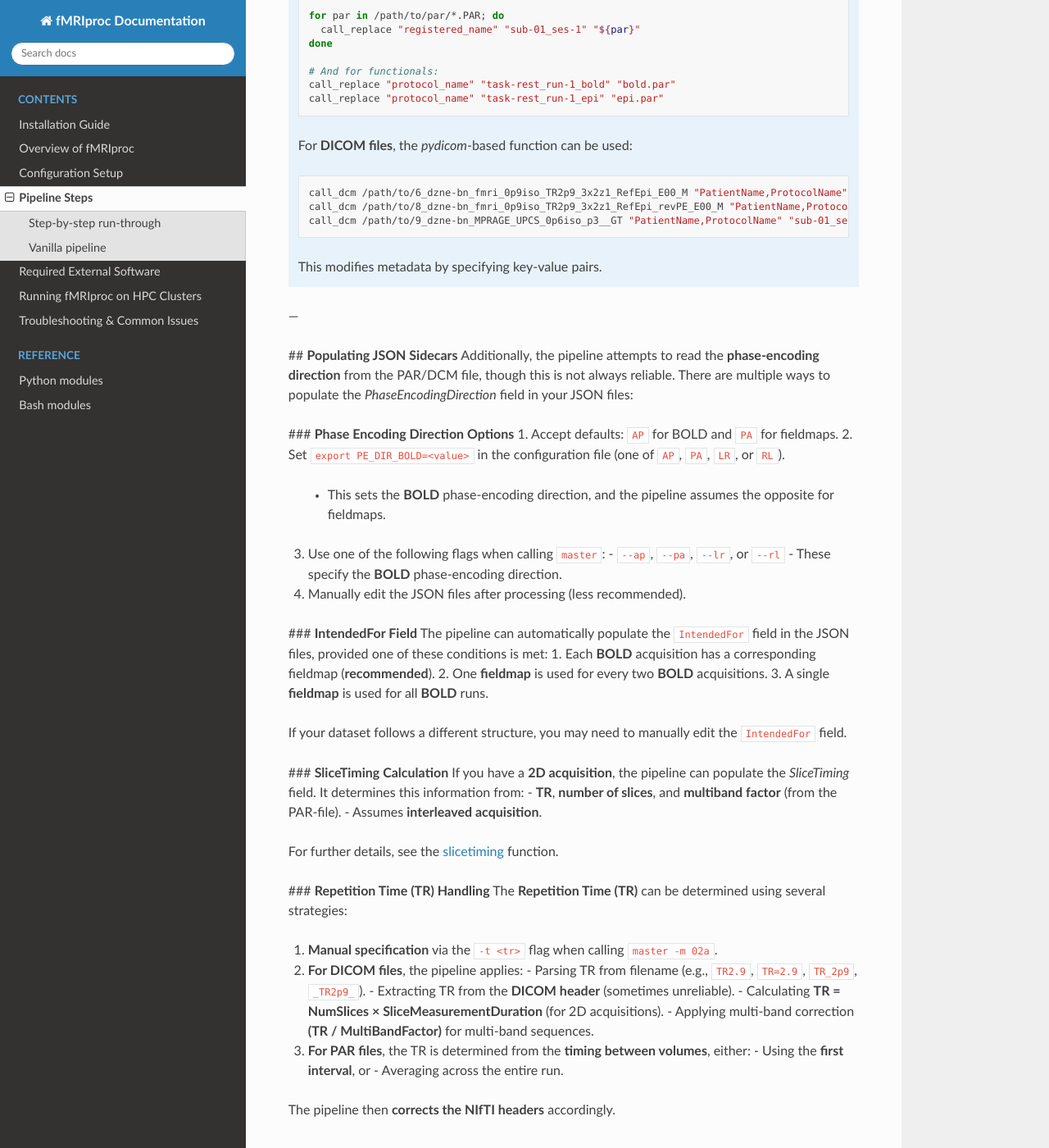
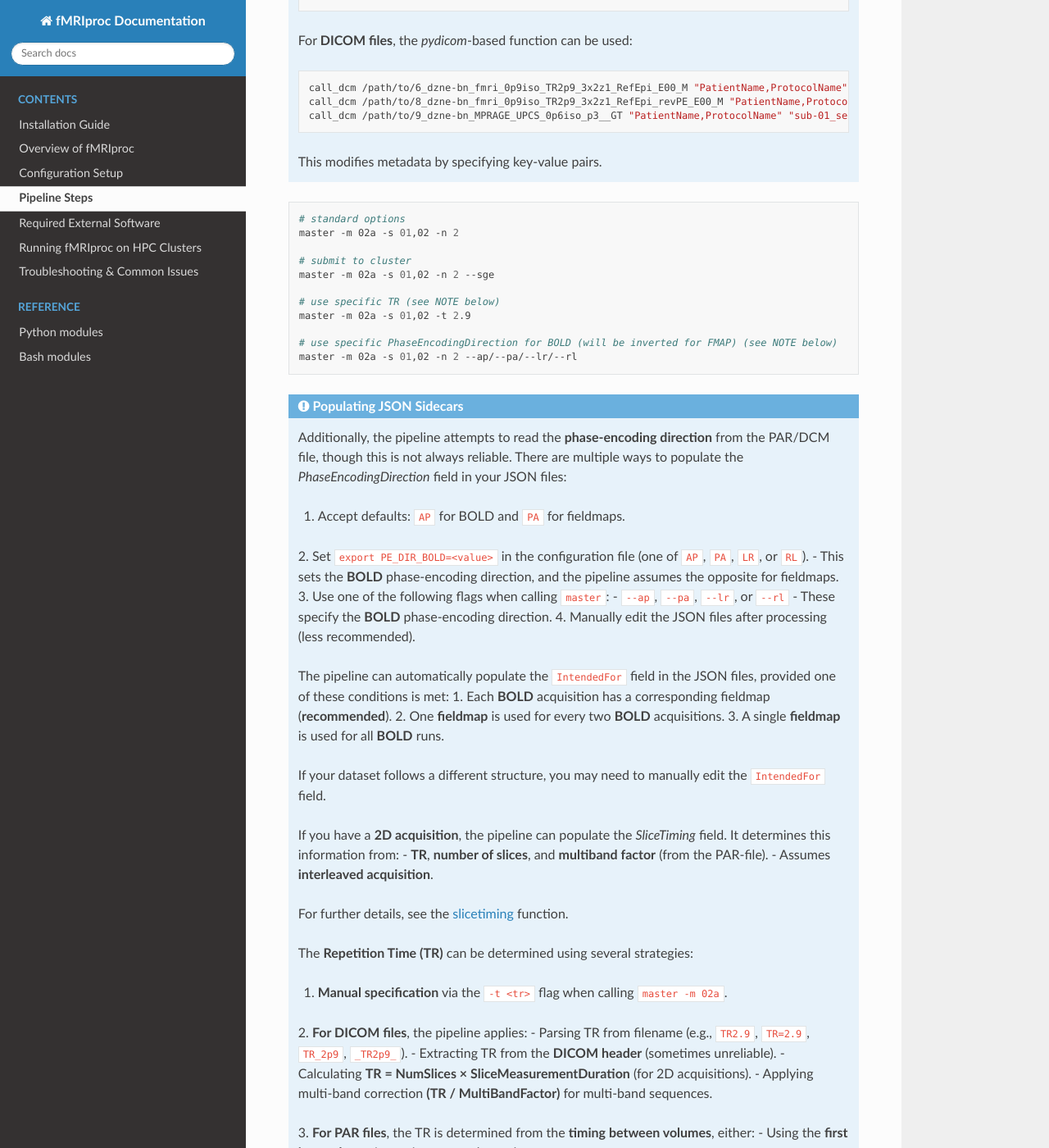
Before and after one commit to gjheij/fmriproc, a Sphinx documentation site: the page built from doc/source/pipeline_steps.rst, in a window 1280 px wide and 1400 px high, scrolled down 2140 px. Shown: the whole window at 82% size. Built offline with Sphinx 7.4.7 and the Read the Docs theme 3.1.0, drawn with Linux system fonts in a browser that asks for light colours; the version number could not be read and is left out; some of the changed text lies outside the part shown.

Commit message:
formatting

```diff
--- a/doc/source/pipeline_steps.rst
+++ b/doc/source/pipeline_steps.rst
@@ -2,7 +2,7 @@ Pipeline Steps
 ==============
 
 Step-by-step run-through
-------------------------
+
 
 The input dataset is required to be in valid **BIDS (Brain Imaging Data Structure)** format.
 The directory pointing to the project should be specified in the ``spinoza_setup`` file as ``$DIR_PROJECTS``.
@@ -43,11 +43,8 @@ Using the ``-m`` flag, different modules can be executed.
 Since all file paths have been set using the setup file, this doesn’t require much input.
 Type ``master`` in the command line to see the different modules.
 The modules mostly depend on previous steps, but some (especially for preprocessing anatomical images) can be skipped.
-In general, the pipeline is as follows:
 
----
-
-## **Data Conversion**
+**Data Conversion**
 First, we need to convert our **DICOMs/PARRECs** to NIfTI files. We do this by placing the raw files in the ``sourcedata`` folder of our project:
 
 .. code-block:: bash
@@ -81,7 +78,7 @@ PAR/REC files should be placed directly in the ``sub-<subID>/<ses-sesID>/*`` fol
     ├── su_31032023_1105288_19_1_task-scenes_run-1_acq-3depi_epiV4.par
     └── su_31032023_1105288_19_1_task-scenes_run-1_acq-3depi_epiV4.rec
 
----
+
 
 .. note::
 
@@ -121,56 +118,76 @@ PAR/REC files should be placed directly in the ``sub-<subID>/<ses-sesID>/*`` fol
 
     This modifies metadata by specifying key-value pairs.
 
----
+.. code-block:: bash
 
-## **Populating JSON Sidecars**
-Additionally, the pipeline attempts to read the **phase-encoding direction** from the PAR/DCM file, though this is not always reliable.
-There are multiple ways to populate the `PhaseEncodingDirection` field in your JSON files:
+    # standard options
+    master -m 02a -s 01,02 -n 2
 
-### **Phase Encoding Direction Options**
-1. Accept defaults: ``AP`` for BOLD and ``PA`` for fieldmaps.
-2. Set ``export PE_DIR_BOLD=<value>`` in the configuration file (one of ``AP``, ``PA``, ``LR``, or ``RL``).
-   - This sets the **BOLD** phase-encoding direction, and the pipeline assumes the opposite for fieldmaps.
-3. Use one of the following flags when calling ``master``:
-   - ``--ap``, ``--pa``, ``--lr``, or ``--rl``
-   - These specify the **BOLD** phase-encoding direction.
-4. Manually edit the JSON files after processing (less recommended).
+    # submit to cluster
+    master -m 02a -s 01,02 -n 2 --sge
 
-### **IntendedFor Field**
-The pipeline can automatically populate the ``IntendedFor`` field in the JSON files, provided one of these conditions is met:
-1. Each **BOLD** acquisition has a corresponding fieldmap (**recommended**).
-2. One **fieldmap** is used for every two **BOLD** acquisitions.
-3. A single **fieldmap** is used for all **BOLD** runs.
+    # use specific TR (see NOTE below)
+    master -m 02a -s 01,02 -t 2.9
 
-If your dataset follows a different structure, you may need to manually edit the ``IntendedFor`` field.
+    # use specific PhaseEncodingDirection for BOLD (will be inverted for FMAP) (see NOTE below)
+    master -m 02a -s 01,02 -n 2 --ap/--pa/--lr/--rl
 
-### **SliceTiming Calculation**
-If you have a **2D acquisition**, the pipeline can populate the `SliceTiming` field.
-It determines this information from:
-- **TR**, **number of slices**, and **multiband factor** (from the PAR-file).
-- Assumes **interleaved acquisition**.
+.. admonition:: Populating JSON Sidecars
+    :class: note
 
-For further details, see the `slicetiming <https://github.com/gjheij/fmriproc/blob/main/fmriproc/image.py#L14>`_ function.
+    Additionally, the pipeline attempts to read the **phase-encoding direction** from the PAR/DCM file, though this is not always reliable.
+    There are multiple ways to populate the `PhaseEncodingDirection` field in your JSON files:
 
-### **Repetition Time (TR) Handling**
-The **Repetition Time (TR)** can be determined using several strategies:
+    **Phase Encoding Direction Options**
+    ------------------------------------
 
-1. **Manual specification** via the ``-t <tr>`` flag when calling ``master -m 02a``.
-2. **For DICOM files**, the pipeline applies:
-   - Parsing TR from filename (e.g., ``TR2.9``, ``TR=2.9``, ``TR_2p9``, ``_TR2p9_``).
-   - Extracting TR from the **DICOM header** (sometimes unreliable).
-   - Calculating **TR = NumSlices × SliceMeasurementDuration** (for 2D acquisitions).
-   - Applying multi-band correction **(TR / MultiBandFactor)** for multi-band sequences.
+    1. Accept defaults: ``AP`` for BOLD and ``PA`` for fieldmaps.
+    2. Set ``export PE_DIR_BOLD=<value>`` in the configuration file (one of ``AP``, ``PA``, ``LR``, or ``RL``).
+    - This sets the **BOLD** phase-encoding direction, and the pipeline assumes the opposite for fieldmaps.
+    3. Use one of the following flags when calling ``master``:
+    - ``--ap``, ``--pa``, ``--lr``, or ``--rl``
+    - These specify the **BOLD** phase-encoding direction.
+    4. Manually edit the JSON files after processing (less recommended).
 
-3. **For PAR files**, the TR is determined from the **timing between volumes**, either:
-   - Using the **first interval**, or
-   - Averaging across the entire run.
+    **IntendedFor Field**
+    ---------------------
 
-The pipeline then **corrects the NIfTI headers** accordingly.
+    The pipeline can automatically populate the ``IntendedFor`` field in the JSON files, provided one of these conditions is met:
+    1. Each **BOLD** acquisition has a corresponding fieldmap (**recommended**).
+    2. One **fieldmap** is used for every two **BOLD** acquisitions.
+    3. A single **fieldmap** is used for all **BOLD** runs.
 
----
+    If your dataset follows a different structure, you may need to manually edit the ``IntendedFor`` field.
 
-## **MRI Quality Control (MRIqc)**
+    **SliceTiming Calculation**
+    ---------------------------
+
+    If you have a **2D acquisition**, the pipeline can populate the `SliceTiming` field.
+    It determines this information from:
+    - **TR**, **number of slices**, and **multiband factor** (from the PAR-file).
+    - Assumes **interleaved acquisition**.
+
+    For further details, see the `slicetiming <https://github.com/gjheij/fmriproc/blob/main/fmriproc/image.py#L14>`_ function.
+
+    **Repetition Time (TR) Handling**
+    ---------------------------------
+
+    The **Repetition Time (TR)** can be determined using several strategies:
+
+    1. **Manual specification** via the ``-t <tr>`` flag when calling ``master -m 02a``.
+    2. **For DICOM files**, the pipeline applies:
+    - Parsing TR from filename (e.g., ``TR2.9``, ``TR=2.9``, ``TR_2p9``, ``_TR2p9_``).
+    - Extracting TR from the **DICOM header** (sometimes unreliable).
+    - Calculating **TR = NumSlices × SliceMeasurementDuration** (for 2D acquisitions).
+    - Applying multi-band correction **(TR / MultiBandFactor)** for multi-band sequences.
+
+    3. **For PAR files**, the TR is determined from the **timing between volumes**, either:
+    - Using the **first interval**, or
+    - Averaging across the entire run.
+
+    The pipeline then **corrects the NIfTI headers** accordingly.
+
+**MRI Quality Control (MRIqc)**
 Once data has been converted to NIfTI, **basic QC** can be performed using `MRIqc`.
 This generates a report for all BOLD and anatomical images.
 
@@ -235,7 +252,9 @@ The next step involves **creating T1w/T1map images** from the **first and second
             ├── sub-04_ses-1_acq-MPRAGE_run-2_desc-spm_mask.nii.gz
             └── sub-04_ses-1_acq-MPRAGE_run-2_space-run1_T1w.nii.gz
 
-    #### MPRAGE + T1map
+    **MPRAGE + T1map**
+    ------------------
+
     With **MP2RAGE**, a **T1map** is generated, but **MPRAGE** does not produce one.
     However, you can still include a separate **T1map**, which will be registered to the **T1w** image.
 
@@ -249,7 +268,9 @@ The next step involves **creating T1w/T1map images** from the **first and second
                 ├── sub-03_ses-1_acq-MPRAGE_T1w.nii.gz
                 └── sub-03_ses-1_acq-VFA_T1map.nii.gz
 
-    #### MP2RAGEME + MP2RAGE
+    **MP2RAGE + MP2RAGEME**
+    -----------------------
+
     **MP2RAGEME** is an extension of **MP2RAGE**, introducing additional echoes for multi-contrast imaging.
     In this case, the **MP2RAGEME** images are registered to **MP2RAGE**.
     Additional parametric maps can be warped using:
@@ -298,42 +319,29 @@ If you have multiple acquisitions (e.g., **MP2RAGE + MP2RAGEME**, or multiple **
 
 This step only applies if **DATA=AVERAGE** is specified in the setup file.
 
----
-
-## **Registering Anatomical Images to MNI Space**
+**Registering Anatomical Images to MNI Space**
 To register anatomical images to **MNI space**, use:
 
 .. code-block:: bash
 
     master -m 05b  # spinoza_registration (anat-to-MNI)
 
-For **affine registration** instead of **SyN (nonlinear)**:
-
-.. code-block:: bash
-
+    # use affine registration
     master -m 05b --affine
 
 This generates transformation matrices and MNI-aligned images.
 
----
-
-## **Bias Correction & Brain Extraction**
+**Bias Correction & Brain Extraction**
 Bias correction is applied to remove **intensity inhomogeneities**. To apply **bias correction and denoising**:
 
 .. code-block:: bash
 
     master -m 08  # spinoza_biassanlm
 
-To **use SPM for bias correction**:
-
-.. code-block:: bash
-
+    # use spm
     master -m 08 --spm
 
-To **use ANTs' N4BiasFieldCorrection**:
-
-.. code-block:: bash
-
+    # use N4BiasFieldCorrection
     master -m 08 --n4
 
 To perform **brain extraction** using CAT12:
@@ -342,105 +350,65 @@ To perform **brain extraction** using CAT12:
 
     master -m 09  # spinoza_brainextraction
 
-For **enhanced denoising**:
-
-.. code-block:: bash
-
+    # full processing including Bias correction & SANLM
     master -m 09 --full
 
----
-
-## **Running FreeSurfer**
+**Running FreeSurfer**
 Once anatomical preprocessing is complete, FreeSurfer reconstruction can be run **outside** of fMRIPrep:
 
 .. code-block:: bash
 
     master -m 14  # spinoza_freesurfer
 
-To **process manual edits** (e.g., brainmask, white matter, pial edits):
-
-.. code-block:: bash
-
+    # brainmask, white matter, pial edits
     master -m 14 -s 00 -r 23 -e {wm,pial,cp,aseg}
 
-To **use an expert options file**:
-
-.. code-block:: bash
-
+    # expert options
     master -m 14 -s 00 -x expert.opts
 
----
-
-## **Running fMRIPrep**
+**Running fMRIPrep**
 Once FreeSurfer has finished, fMRIPrep can be run:
 
 .. code-block:: bash
 
     master -m 15 --func  # Include functional data
 
-To **process only a specific task**:
-
-.. code-block:: bash
-
+    # run specific task
     master -m 15 -t <task_name>
 
-To **run with a specific configuration file**:
-
-.. code-block:: bash
-
+    # use configuration file
     master -m 15 --func -u $DIR_SCRIPTS/misc/fmriprep_config.json
 
-To **skip fMRIPrep and only create new bold-reference images**:
-
-.. code-block:: bash
-
+    # skip fMRIPrep entirely and only fetch transformation files
     master -m 15 --warp-only
 
----
-
-## **Denoising Functional Data (Pybest)**
+**Denoising Functional Data (Pybest)**
 To apply **Pybest denoising** on the functional data:
 
 .. code-block:: bash
 
     master -m 16  # spinoza_denoising
 
-To disable **unzscoring**:
-
-.. code-block:: bash
-
+    # do not use unzscoring
     master -m 16 --no_raw
 
-To **submit the job to the cluster**:
-
-.. code-block:: bash
-
+    # submit to cluster
     master -m 16 --sge -j 10
 
----
-
-## **pRF Fitting**
+**pRF Fitting**
 To run **pRF fitting** with **pRFpy**, use:
 
 .. code-block:: bash
 
     master -m 17  # spinoza_fitprfs
 
-To run the **Divisive Normalization (DN) model**:
-
-.. code-block:: bash
-
+    # use DN-model
     master -m 17 --norm
 
-To **cut the first 4 volumes**, use:
-
-.. code-block:: bash
-
+    # cut the first 4 volumes
     master -m 17 -s 006 --norm -v 4 -j 25
 
----
-
-## **Final Steps: Nighres-Based Segmentations**
+**Final Steps: Nighres-Based Segmentations**
 These modules **optimize cortical segmentations** and should be run in sequence:
 
 .. code-block:: bash
@@ -458,7 +426,7 @@ To use **Wagstyl's equivolumetric layering**, instead of **Nighres' volumetric l
 
 
 Vanilla pipeline
-----------------
+-
 
 Below is a **step-by-step guide** on how to execute the preprocessing pipeline.
 
```
Also changed, not shown: other parts of doc/source/pipeline_steps.rst (+6 -6 lines).
